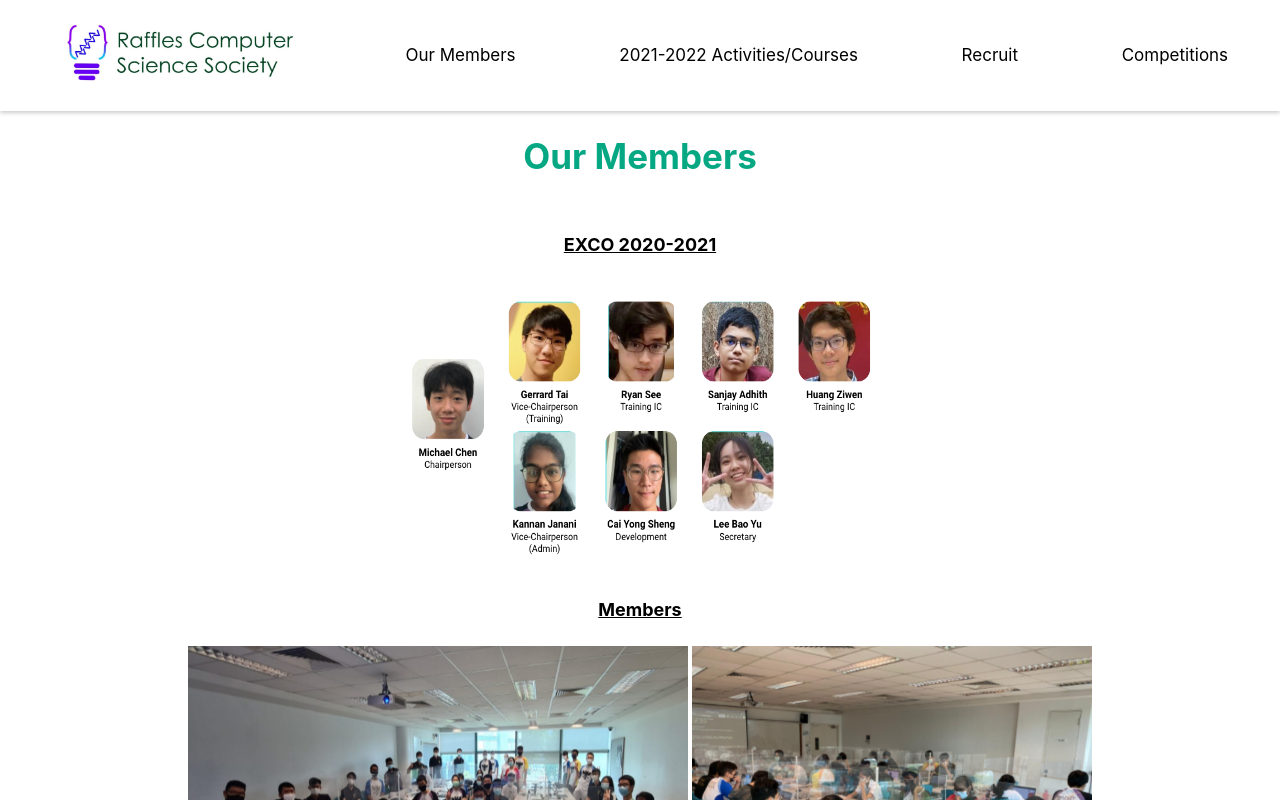
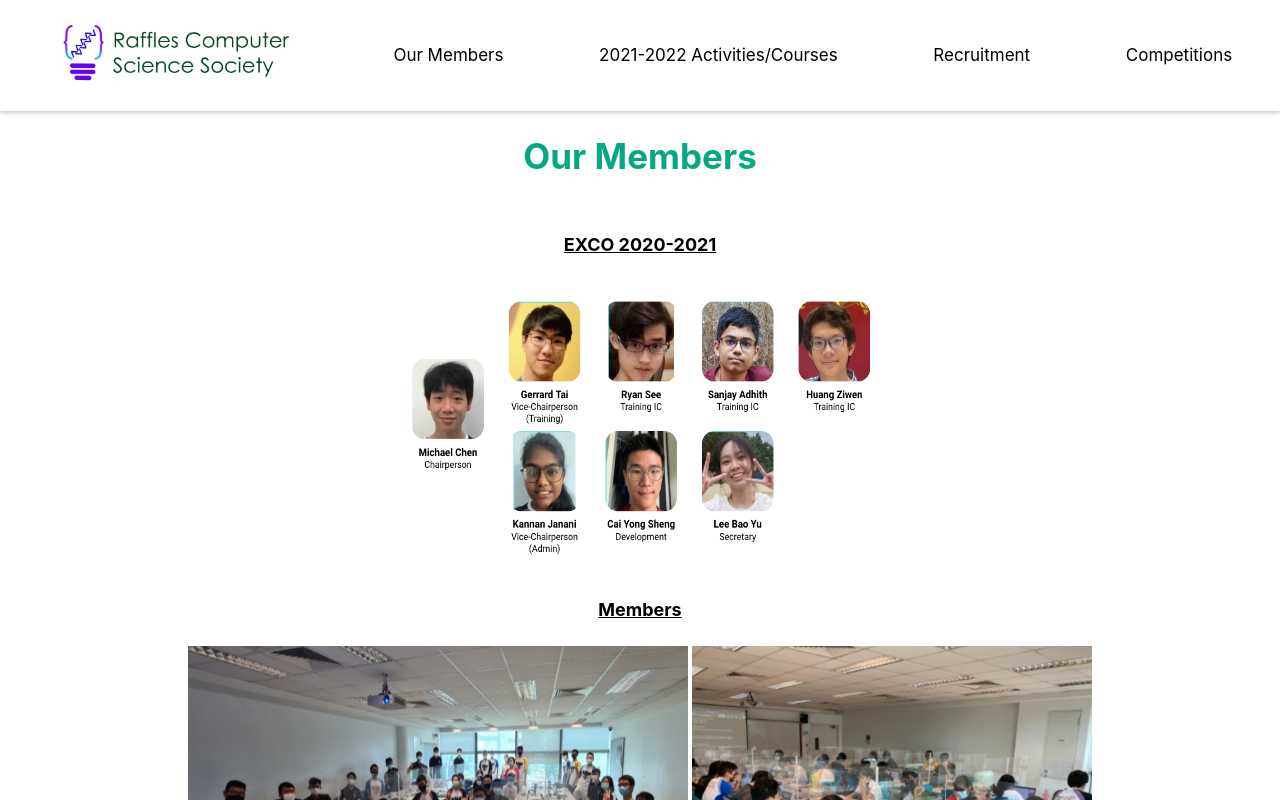
Before and after one commit to yu116/ccaweb, a Next.js app: page /our-members in a window 1280 px wide. Shown: the top 800 px of the page. Built offline with nearby package versions, Linux system fonts and the light colour scheme.

Commit message:
Updated file

```diff
--- a/pages/our-members.js
+++ b/pages/our-members.js
@@ -18,12 +18,12 @@ function OurMembers() {
                         <Link href="/activities/webandmobileappdevt">Web and Mobile App Development </Link>
                         <Link href="/activities/backenddevt">Backend Development </Link>
                         <Link href="/activities/competitiveprogramming">Competitive Programming </Link>
-                        <Link href="/activities/datasciandmachinelearning">Data Science and Machine Learning </Link>
+                        <Link href="/activities/datasciandmachinelearning">Data Science and Machine Learning</Link>
                         <Link href="/activities/incubatorprogramme">Incubator Programmes </Link>
                     </div>
                 </div>
 
-                <Link href="/recruitment"><a>Recruit</a></Link>
+                <Link href="/recruitment"><a>Recruitment</a></Link>
 
                 <Link href="/competitions"><a>Competitions</a></Link>
             </div>
```
